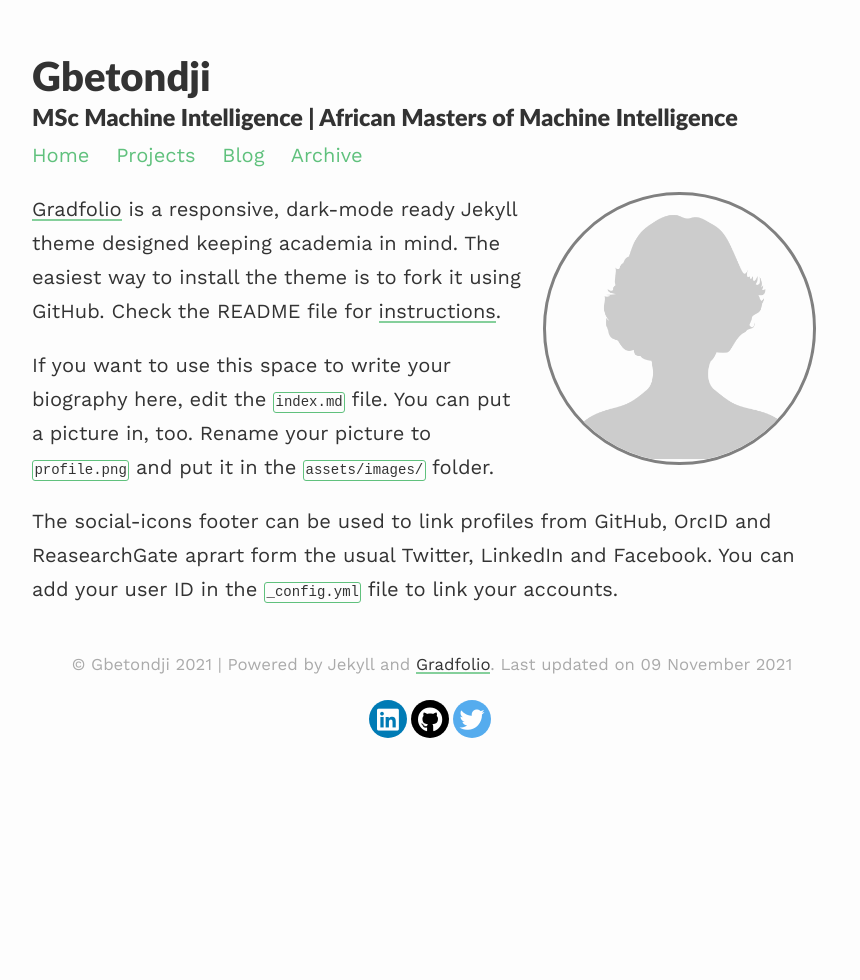
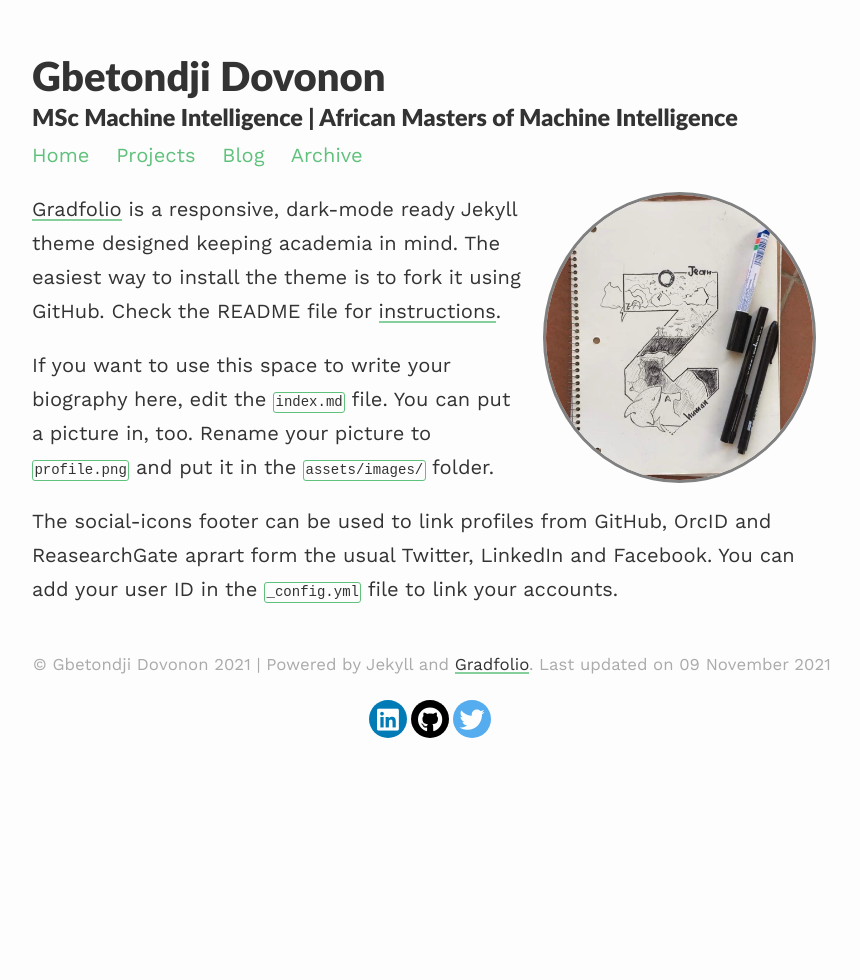
Before and after one commit to jean72human/jean72human.github.io, a Jekyll site: the page built from index.md, in a window 1280 px wide. Shown: the whole page, without its empty margins (208-1068 px from the left). Built offline with Jekyll 4.4.1, drawn with Linux system fonts in a browser that asks for light colours; nearby versions of some CDN libraries.

```diff
--- a/_config.yml
+++ b/_config.yml
@@ -1,6 +1,6 @@
 ### your site title here
 
-title: Gbetondji
+title: Gbetondji Dovonon
 description: MSc Machine Intelligence | African Masters of Machine Intelligence
 
 baseurl: "" #name of GitHub repository
```
Also changed, not shown: assets/images/profile.png, 2 other files.
